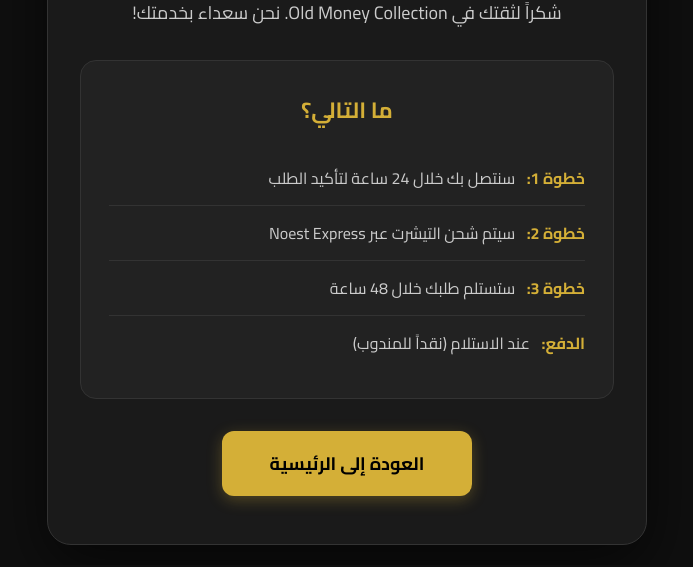
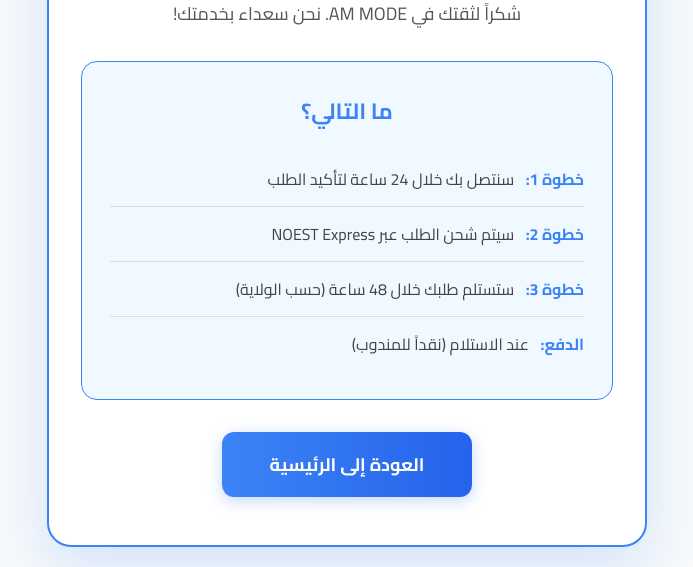
Before and after one commit to mehdihr007/ammode16, a plain HTML site: page merci.html in a window 1280 px wide. Shown: the part 271-838 px from the top of the page, without its empty margins (293-986 px from the left). Drawn offline with Linux system fonts and the light colour scheme.

Commit message:
Update merci.html

```diff
--- a/merci.html
+++ b/merci.html
@@ -3,13 +3,12 @@
 <head>
   <meta charset="UTF-8" />
   <meta name="viewport" content="width=device-width, initial-scale=1.0" />
-  <title>شكراً لك - Old Money Collection</title>
+  <title>شكراً لك - AM MODE</title>
   <link rel="preconnect" href="https://fonts.googleapis.com">
   <link rel="preconnect" href="https://fonts.gstatic.com" crossorigin>
   <link href="https://fonts.googleapis.com/css2?family=Cairo:wght@400;600;700;800&display=swap" rel="stylesheet">
 
   <!-- Meta Pixel Base -->
- <!-- Meta Pixel Code -->
   <script>
   !function(f,b,e,v,n,t,s)
   {if(f.fbq)return;n=f.fbq=function(){n.callMethod?
@@ -27,12 +26,12 @@ src="https://www.facebook.com/tr?id=1137116105159272&ev=PageView&noscript=1"
   /></noscript>
   <!-- End Meta Pixel Code -->
 
-  <!-- Purchase uniquement pour les vraies soumissions -->
+  <!-- Purchase uniquement si success=true -->
   <script>
   const urlParams = new URLSearchParams(window.location.search);
   if (urlParams.get('success') === 'true') {
     fbq('track', 'Purchase', {
-      value: 3900,  // Tu peux ajuster dynamiquement si besoin, mais pour l'instant fixe
+      value: 4000.00,  // Prix de base fixe, tu peux le rendre dynamique plus tard si besoin
       currency: 'DZD'
     });
   }
@@ -40,11 +39,12 @@ src="https://www.facebook.com/tr?id=1137116105159272&ev=PageView&noscript=1"
 
   <style>
     :root {
-      --bg: #0f0f0f;
-      --card: #1a1a1a;
-      --text: #f5f5f5;
-      --accent: #d4af37;
-      --secondary: #b0892e;
+      --primary: hsl(217, 91%, 60%);
+      --secondary: hsl(142, 76%, 36%);
+      --background: hsl(210, 30%, 98%);
+      --foreground: hsl(215, 25%, 15%);
+      --card-bg: white;
+      --accent: hsl(217, 91%, 60%);
     }
     * {
       margin: 0;
@@ -54,26 +54,26 @@ src="https://www.facebook.com/tr?id=1137116105159272&ev=PageView&noscript=1"
 
     body {
       font-family: 'Cairo', system-ui, -apple-system, sans-serif;
-      background: var(--bg);
+      background: var(--background);
       min-height: 100vh;
       display: flex;
       align-items: center;
       justify-content: center;
       padding: 20px;
       direction: rtl;
-      color: var(--text);
+      color: var(--foreground);
     }
 
     .container {
-      background: var(--card);
+      background: var(--card-bg);
       border-radius: 24px;
       padding: 48px 32px;
       max-width: 600px;
       width: 100%;
-      box-shadow: 0 20px 60px rgba(0, 0, 0, 0.6);
+      box-shadow: 0 20px 60px rgba(59,130,246,0.2);
       text-align: center;
       animation: slideUp 0.6s ease-out;
-      border: 1px solid #333;
+      border: 2px solid var(--primary);
     }
 
     @keyframes slideUp {
@@ -90,7 +90,7 @@ src="https://www.facebook.com/tr?id=1137116105159272&ev=PageView&noscript=1"
     .check-icon {
       width: 90px;
       height: 90px;
-      background: var(--accent);
+      background: var(--secondary);
       border-radius: 50%;
       display: flex;
       align-items: center;
@@ -111,7 +111,7 @@ src="https://www.facebook.com/tr?id=1137116105159272&ev=PageView&noscript=1"
     .check-icon svg {
       width: 54px;
       height: 54px;
-      stroke: black;
+      stroke: white;
       stroke-width: 4;
       fill: none;
       stroke-dasharray: 100;
@@ -126,30 +126,30 @@ src="https://www.facebook.com/tr?id=1137116105159272&ev=PageView&noscript=1"
     }
 
     h1 {
-      color: var(--accent);
+      color: var(--primary);
       font-size: 34px;
       font-weight: 800;
       margin-bottom: 16px;
     }
 
     p {
-      color: #cccccc;
+      color: #555;
       font-size: 18px;
       line-height: 1.6;
       margin-bottom: 32px;
     }
 
     .details {
-      background: #222;
+      background: #f0f9ff;
       border-radius: 16px;
       padding: 28px;
       margin-bottom: 32px;
       text-align: right;
-      border: 1px solid #333;
+      border: 1px solid var(--primary);
     }
 
     .details h2 {
-      color: var(--accent);
+      color: var(--primary);
       font-size: 22px;
       font-weight: 700;
       margin-bottom: 20px;
@@ -158,12 +158,12 @@ src="https://www.facebook.com/tr?id=1137116105159272&ev=PageView&noscript=1"
 
     .details ul {
       list-style: none;
-      color: #cccccc;
+      color: #444;
     }
 
     .details li {
       padding: 12px 0;
-      border-bottom: 1px solid #333;
+      border-bottom: 1px solid #ddd;
       font-size: 16px;
     }
 
@@ -172,27 +172,26 @@ src="https://www.facebook.com/tr?id=1137116105159272&ev=PageView&noscript=1"
     }
 
     .details li strong {
-      color: var(--accent);
+      color: var(--primary);
       margin-left: 8px;
     }
 
     .btn {
       display: inline-block;
-      background: var(--accent);
-      color: black;
+      background: linear-gradient(to right, var(--primary), #2563eb);
+      color: white;
       padding: 16px 48px;
       border-radius: 12px;
       text-decoration: none;
       font-weight: 700;
       font-size: 18px;
       transition: all 0.3s ease;
-      box-shadow: 0 4px 15px rgba(212, 175, 55, 0.3);
+      box-shadow: 0 4px 15px rgba(59,130,246,0.3);
     }
 
     .btn:hover {
       transform: translateY(-3px);
-      background: #e0c050;
-      box-shadow: 0 6px 20px rgba(212, 175, 55, 0.4);
+      box-shadow: 0 6px 20px rgba(59,130,246,0.4);
     }
 
     @media (max-width: 640px) {
@@ -224,7 +223,7 @@ src="https://www.facebook.com/tr?id=1137116105159272&ev=PageView&noscript=1"
 
     <h1>تم استلام طلبك بنجاح! ✅</h1>
 
-    <p>شكراً لثقتك في Old Money Collection. نحن سعداء بخدمتك!</p>
+    <p>شكراً لثقتك في AM MODE. نحن سعداء بخدمتك!</p>
 
     <div class="details">
       <h2>ما التالي؟</h2>
@@ -235,11 +234,11 @@ src="https://www.facebook.com/tr?id=1137116105159272&ev=PageView&noscript=1"
         </li>
         <li>
           <strong>خطوة 2:</strong>
-          سيتم شحن التيشرت عبر Noest Express
+          سيتم شحن الطلب عبر NOEST Express
         </li>
         <li>
           <strong>خطوة 3:</strong>
-          ستستلم طلبك خلال 48 ساعة
+          ستستلم طلبك خلال 48 ساعة (حسب الولاية)
         </li>
         <li>
           <strong>الدفع:</strong>
```
Lines whose indentation alone changed are shown as unchanged.
